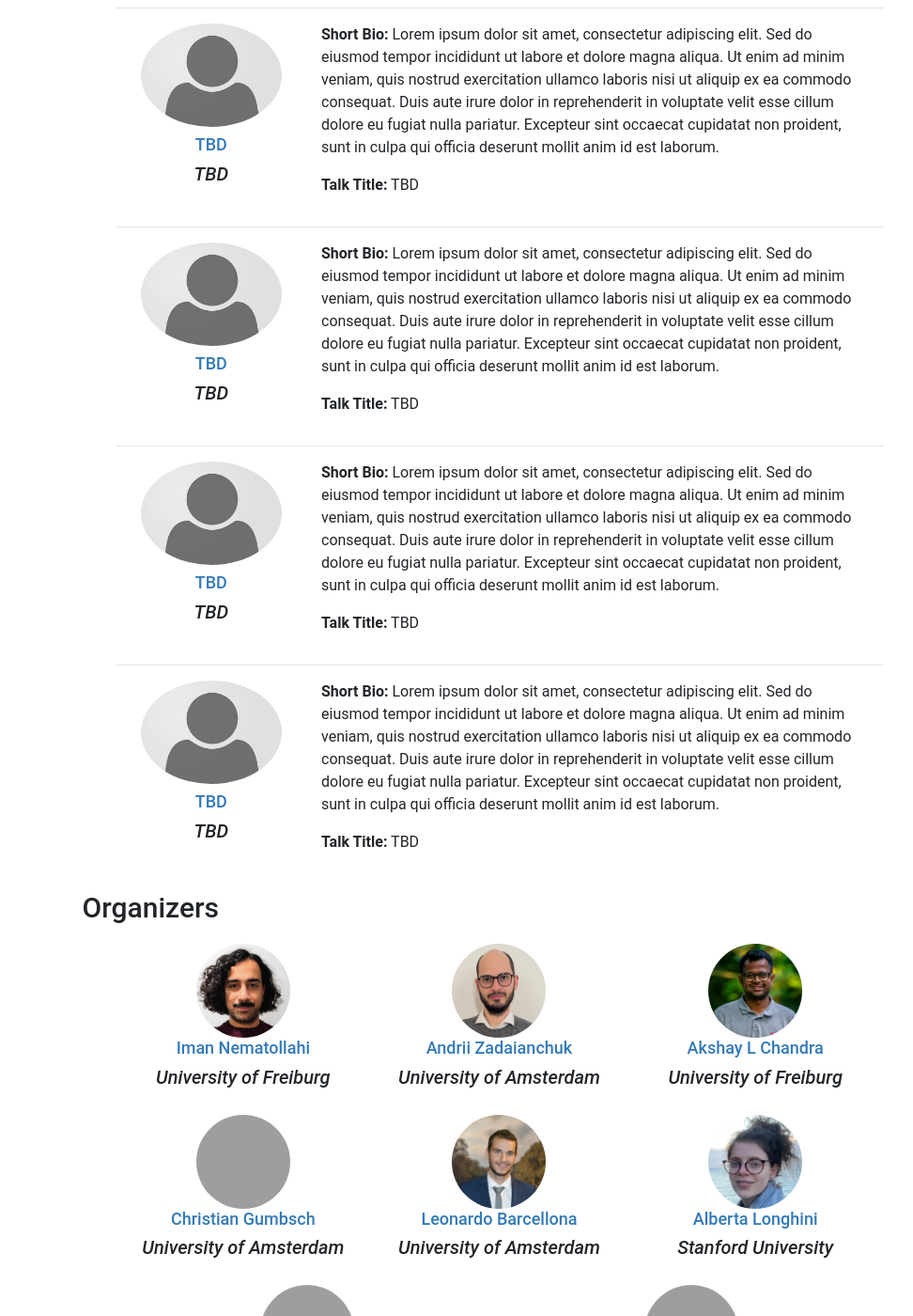
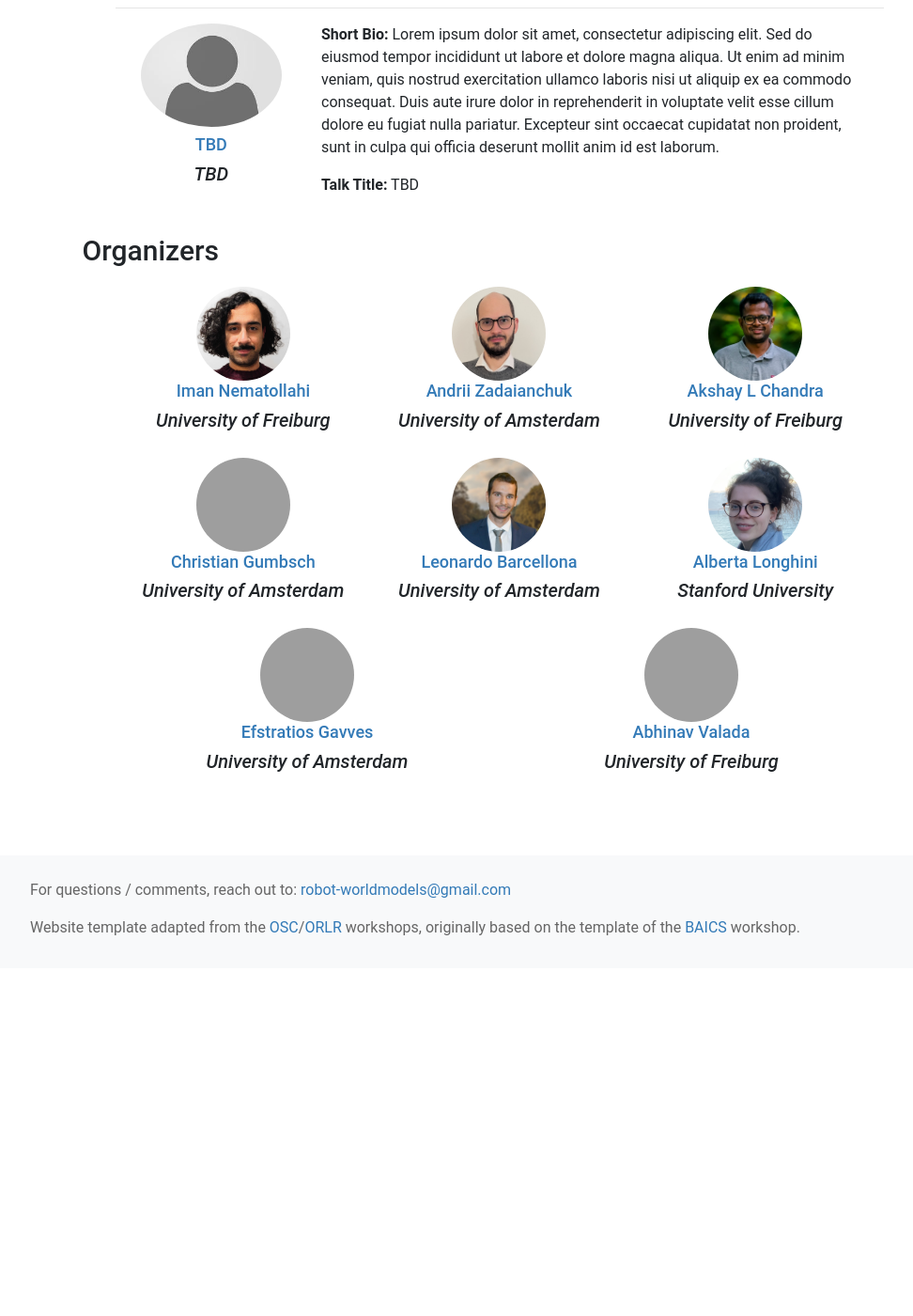
Before and after one commit to robot-worldmodels/robot-worldmodels.github.io, a Jekyll site: the page built from index.html, in a window 1280 px wide and 1400 px high, scrolled down 2112 px, cut to the strip 0-1400 px from the top of the window. Shown: the whole strip at 94% size, without its empty margins (53-1025 px from the left). Built offline with Jekyll 4.4.1, drawn with Linux system fonts in a browser that asks for light colours; nearby versions of some CDN libraries; after the commit the page ends 3142 px from its top, so only the background shows below that; grey boxes are pictures that could not be loaded.

Commit message:
4 speakers

```diff
--- a/index.html
+++ b/index.html
@@ -146,65 +146,7 @@ layout: coverpage
       <p><strong>Short Bio:</strong> Lorem ipsum dolor sit amet, consectetur adipiscing elit. Sed do eiusmod tempor incididunt ut labore et dolore magna aliqua. Ut enim ad minim veniam, quis nostrud exercitation ullamco laboris nisi ut aliquip ex ea commodo consequat. Duis aute irure dolor in reprehenderit in voluptate velit esse cillum dolore eu fugiat nulla pariatur. Excepteur sint occaecat cupidatat non proident, sunt in culpa qui officia deserunt mollit anim id est laborum.</p>
       <p><strong>Talk Title:</strong> TBD</p>
     </div>
-      <hr>
 
-        <div class="col-md-3 text-center">
-      <img class="img-fluid rounded-circle mb-2" height="150" width="150"
-            src="images/speakers/placeholder.jpeg" alt="TBD">
-        <a href="https://">
-          <h4 class="section-heading">
-            <center>TBD</center>
-          </h4>
-        </a>
-        <h5 class="section-heading">
-          <center><i>TBD</i></center>
-        </h5>
-      </div>
-
-    <div class="col-md-9">
-      <p><strong>Short Bio:</strong> Lorem ipsum dolor sit amet, consectetur adipiscing elit. Sed do eiusmod tempor incididunt ut labore et dolore magna aliqua. Ut enim ad minim veniam, quis nostrud exercitation ullamco laboris nisi ut aliquip ex ea commodo consequat. Duis aute irure dolor in reprehenderit in voluptate velit esse cillum dolore eu fugiat nulla pariatur. Excepteur sint occaecat cupidatat non proident, sunt in culpa qui officia deserunt mollit anim id est laborum.</p>
-      <p><strong>Talk Title:</strong> TBD</p>
-
-    </div>
-    <hr>
-    <div class="col-md-3 text-center">
-      <img class="img-fluid rounded-circle mb-2" height="150" width="150"
-            src="images/speakers/placeholder.jpeg" alt="TBD">
-        <a href="https://">
-          <h4 class="section-heading">
-            <center>TBD</center>
-          </h4>
-        </a>
-        <h5 class="section-heading">
-          <center><i>TBD</i></center>
-        </h5>
-      </div>
-
-    <div class="col-md-9">
-      <p><strong>Short Bio:</strong> Lorem ipsum dolor sit amet, consectetur adipiscing elit. Sed do eiusmod tempor incididunt ut labore et dolore magna aliqua. Ut enim ad minim veniam, quis nostrud exercitation ullamco laboris nisi ut aliquip ex ea commodo consequat. Duis aute irure dolor in reprehenderit in voluptate velit esse cillum dolore eu fugiat nulla pariatur. Excepteur sint occaecat cupidatat non proident, sunt in culpa qui officia deserunt mollit anim id est laborum.</p>
-      <p><strong>Talk Title:</strong> TBD</p>
-
-    </div>
-          <hr>
-
-    <div class="col-md-3 text-center">
-      <img class="img-fluid rounded-circle mb-2" height="150" width="150"
-          src="images/speakers/placeholder.jpeg" alt="TBD">
-        <a href="https://">
-          <h4 class="section-heading">
-            <center>TBD</center>
-          </h4>
-        </a>
-        <h5 class="section-heading">
-          <center><i>TBD</i></center>
-        </h5>
-      </div>
-
-    <div class="col-md-9">
-      <p><strong>Short Bio:</strong> Lorem ipsum dolor sit amet, consectetur adipiscing elit. Sed do eiusmod tempor incididunt ut labore et dolore magna aliqua. Ut enim ad minim veniam, quis nostrud exercitation ullamco laboris nisi ut aliquip ex ea commodo consequat. Duis aute irure dolor in reprehenderit in voluptate velit esse cillum dolore eu fugiat nulla pariatur. Excepteur sint occaecat cupidatat non proident, sunt in culpa qui officia deserunt mollit anim id est laborum.</p>
-      <p><strong>Talk Title:</strong> TBD</p>
-
-    </div>
 
     </div>
   </div>
```
